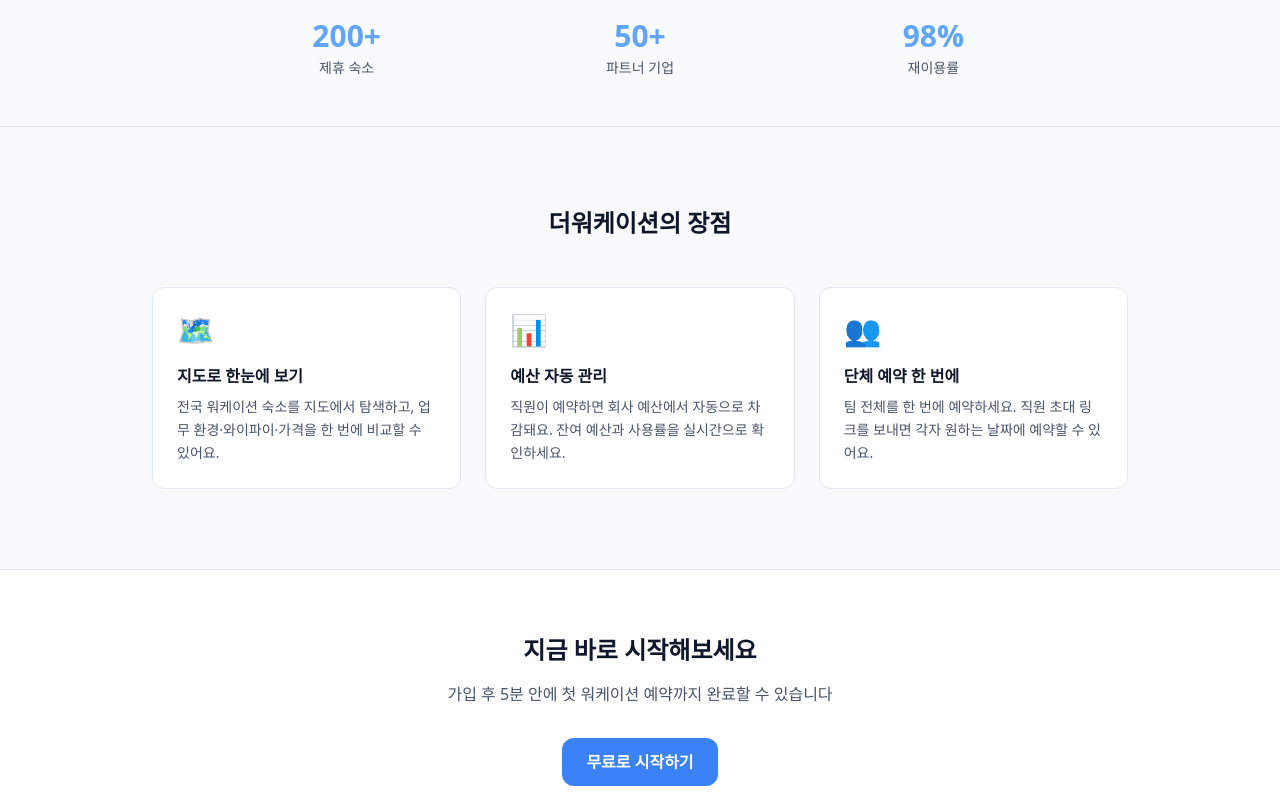
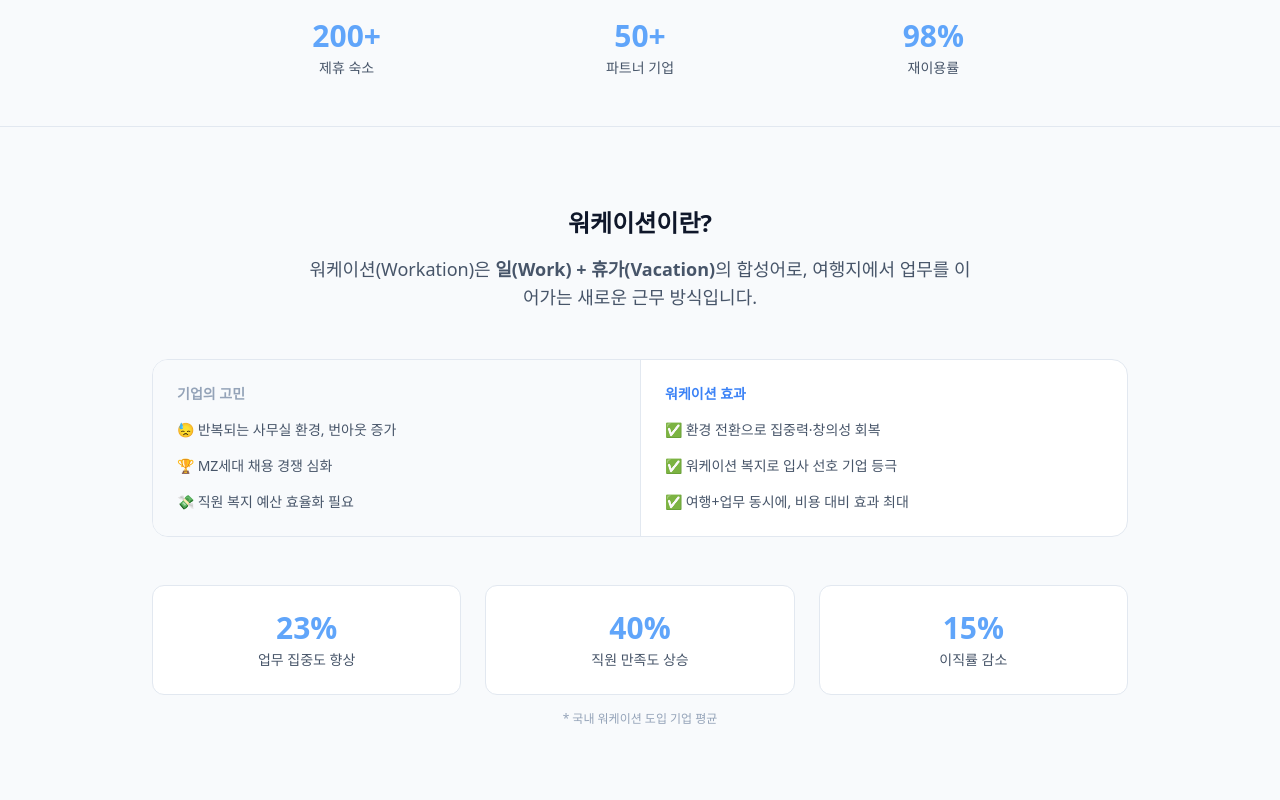
Before and after one commit to jm-potter/the_workation_app, a Next.js app in the folder workation-app/: page / in a window 1280 px wide. Shown: the part 680-1480 px from the top of the page. Built offline with nearby package versions, Linux system fonts and the light colour scheme.

Commit message:
메인 페이지 워케이션이란 섹션 추가

```diff
--- a/workation-app/app/(main)/page.tsx
+++ b/workation-app/app/(main)/page.tsx
@@ -57,6 +57,54 @@ export default function LandingPage() {
         </div>
       </section>
 
+      {/* 워케이션이란? */}
+      <section className="max-w-5xl mx-auto px-6 py-20">
+        <div className="text-center mb-12">
+          <h2 className="text-2xl font-bold mb-4">워케이션이란?</h2>
+          <p className="text-[#475569] text-lg max-w-2xl mx-auto">
+            워케이션(Workation)은 <strong>일(Work) + 휴가(Vacation)</strong>의 합성어로,
+            여행지에서 업무를 이어가는 새로운 근무 방식입니다.
+          </p>
+        </div>
+
+        {/* 문제 → 해결 */}
+        <div className="bg-white border border-[#E2E8F0] rounded-2xl overflow-hidden mb-12">
+          <div className="grid grid-cols-2 divide-x divide-[#E2E8F0]">
+            <div className="p-6 bg-[#F8FAFC]">
+              <div className="text-sm font-bold text-[#94A3B8] mb-4">기업의 고민</div>
+              <ul className="space-y-4 text-sm text-[#475569]">
+                <li>😓 반복되는 사무실 환경, 번아웃 증가</li>
+                <li>🏆 MZ세대 채용 경쟁 심화</li>
+                <li>💸 직원 복지 예산 효율화 필요</li>
+              </ul>
+            </div>
+            <div className="p-6">
+              <div className="text-sm font-bold text-blue-500 mb-4">워케이션 효과</div>
+              <ul className="space-y-4 text-sm text-[#475569]">
+                <li>✅ 환경 전환으로 집중력·창의성 회복</li>
+                <li>✅ 워케이션 복지로 입사 선호 기업 등극</li>
+                <li>✅ 여행+업무 동시에, 비용 대비 효과 최대</li>
+              </ul>
+            </div>
+          </div>
+        </div>
+
+        {/* 수치 */}
+        <div className="grid grid-cols-3 gap-6 text-center">
+          {[
+            { num: '23%', label: '업무 집중도 향상' },
+            { num: '40%', label: '직원 만족도 상승' },
+            { num: '15%', label: '이직률 감소' },
+          ].map((item) => (
+            <div key={item.label} className="bg-white border border-[#E2E8F0] rounded-xl p-6">
+              <div className="text-3xl font-black text-blue-400 mb-1">{item.num}</div>
+              <div className="text-sm text-[#475569]">{item.label}</div>
+            </div>
+          ))}
+        </div>
+        <p className="text-center text-xs text-[#94A3B8] mt-4">* 국내 워케이션 도입 기업 평균</p>
+      </section>
+
       {/* 기능 3가지 */}
       <section className="max-w-5xl mx-auto px-6 py-20">
         <h2 className="text-2xl font-bold text-center mb-12">더워케이션의 장점</h2>
```
